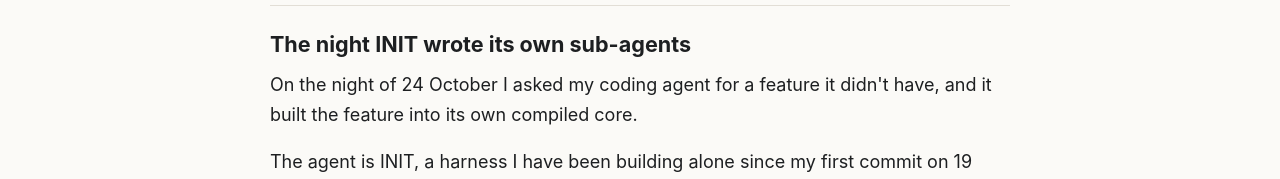
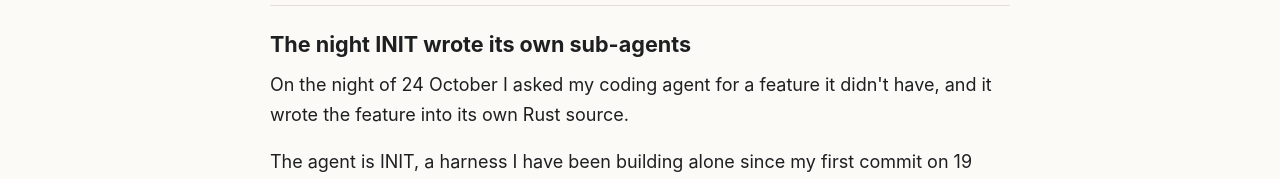
Before and after one commit to nagisanzenin/nagisanzenin.github.io, a plain HTML site: page harness-rewrite/index.html in a window 1280 px wide. Shown: the part 734-913 px from the top of the page. Drawn offline with Linux system fonts and the light colour scheme.

Commit message:
harness-rewrite: opening line matches what happened (written, not promoted)

```diff
--- a/harness-rewrite/index.html
+++ b/harness-rewrite/index.html
@@ -300,7 +300,7 @@
 
 <h2>The night INIT wrote its own sub-agents</h2>
 
-<p>On the night of 24 October I asked my coding agent for a feature it didn't have, and it built the feature into its own compiled core.</p>
+<p>On the night of 24 October I asked my coding agent for a feature it didn't have, and it wrote the feature into its own Rust source.</p>
 
 <p>The agent is INIT, a harness I have been building alone since my first commit on 19 October. It is open source under Apache-2.0 and I have nothing to sell. I built it because I think the next generation of agent harnesses has to be able to rewrite itself: the people who hand-write today's harnesses (me included) are turning into the ceiling for the models that run inside them.</p>
 
```
